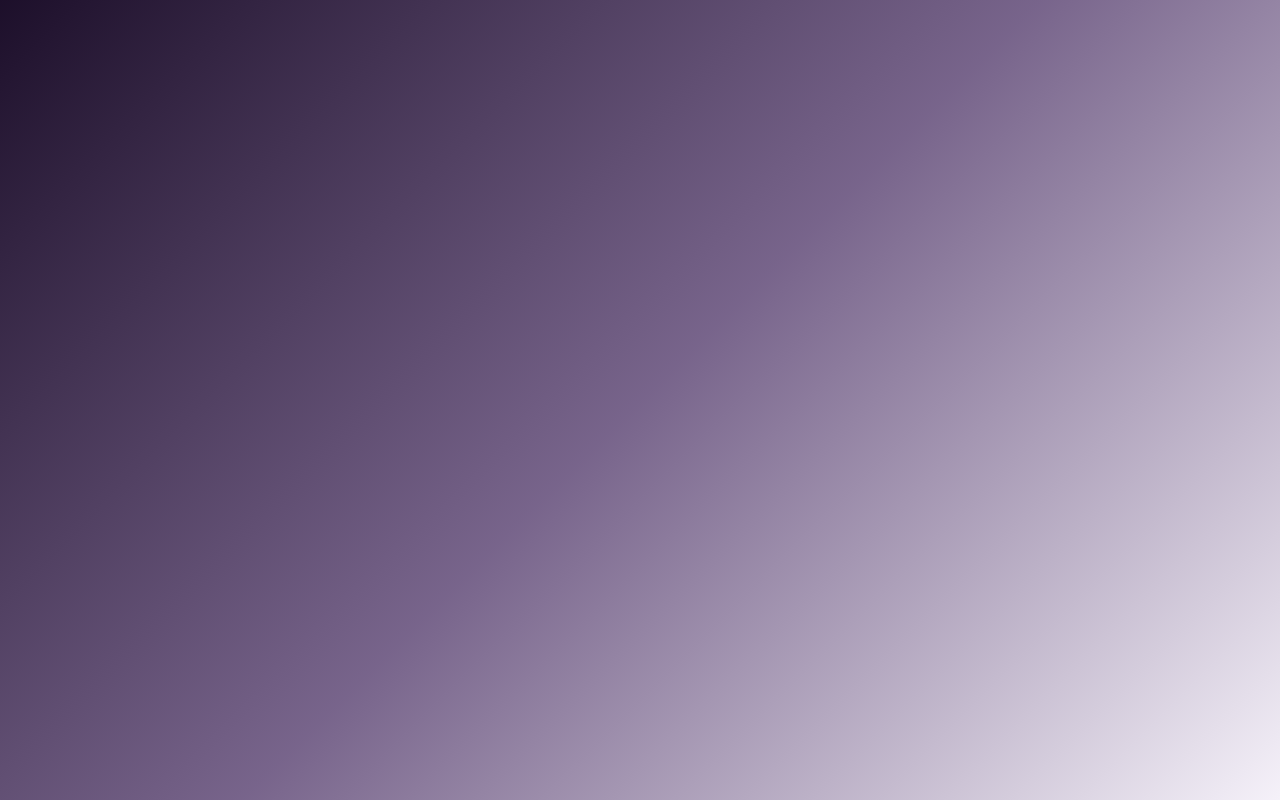
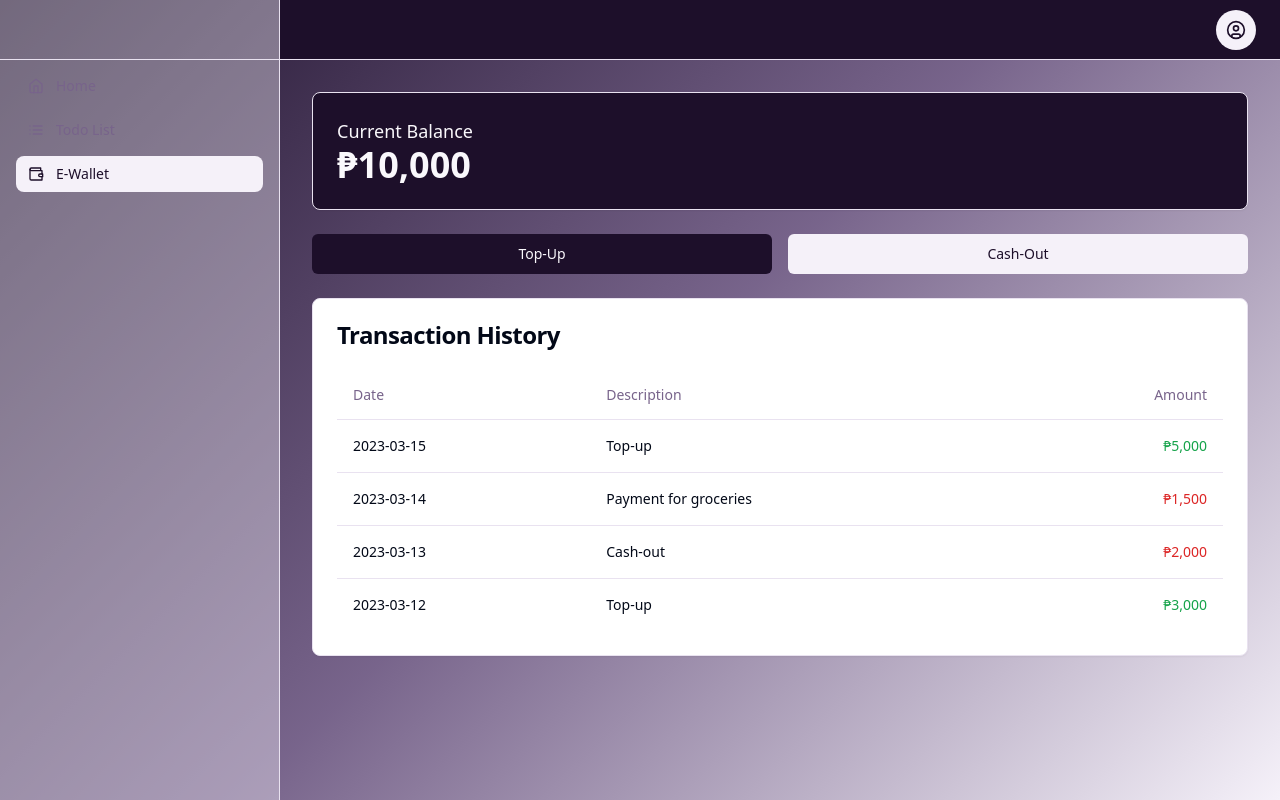
Before and after one commit to tm-games747/platapay-mobile-app, a React (Vite) app: page /wallet in a window 1280 px wide. Before the commit this address had no page. Built offline with nearby package versions, Linux system fonts and the light colour scheme.

Commit message:
Implement E-Wallet page with balance display, top-up and cash-out options, and transaction history

```diff
--- a/package.json
+++ b/package.json
@@ -6,6 +6,7 @@
   "scripts": {
     "dev": "vite",
     "build": "vite build",
+    "build:dev": "vite build --mode development",
     "lint": "eslint . --ext js,jsx --report-unused-disable-directives --max-warnings 0",
     "preview": "vite preview"
   },
--- a/src/App.jsx
+++ b/src/App.jsx
@@ -1,23 +1,29 @@
 import { Toaster } from "@/components/ui/sonner";
 import { TooltipProvider } from "@/components/ui/tooltip";
 import { QueryClient, QueryClientProvider } from "@tanstack/react-query";
-import { Home, List } from "lucide-react";
+import { Home, List, Wallet } from "lucide-react";
 import { Route, BrowserRouter as Router, Routes } from "react-router-dom";
 import Layout from "./layouts/sidebar"; // Use the sidebar layout
 import Index from "./pages/Index.jsx";
-import TodoList from "./pages/TodoList.jsx"; // Import the new TodoList page
+import TodoList from "./pages/TodoList.jsx";
+import EWallet from "./pages/EWallet.jsx"; // Import the new EWallet page
 const queryClient = new QueryClient();
 
 export const navItems = [
   {
-    title: "Home", // Feel free to change this to your liking
+    title: "Home",
     to: "/",
     icon: <Home className="h-4 w-4" />,
   },
   {
-    title: "Todo List", // New navigation item for Todo List
+    title: "Todo List",
     to: "/todo",
     icon: <List className="h-4 w-4" />,
+  },
+  {
+    title: "E-Wallet", // New navigation item for E-Wallet
+    to: "/wallet",
+    icon: <Wallet className="h-4 w-4" />,
   },
 ];
 
@@ -30,7 +36,8 @@ const App = () => {
           <Routes>
             <Route path="/" element={<Layout />}>
               <Route index element={<Index />} />
-              <Route path="todo" element={<TodoList />} /> {/* Add the new route */}
+              <Route path="todo" element={<TodoList />} />
+              <Route path="wallet" element={<EWallet />} /> {/* Add the new route */}
             </Route>
           </Routes>
         </Router>
--- /dev/null
+++ b/src/pages/EWallet.jsx
@@ -0,0 +1,69 @@
+import React from 'react';
+import { Card, CardContent, CardHeader, CardTitle } from "@/components/ui/card";
+import { Button } from "@/components/ui/button";
+import { Table, TableBody, TableCell, TableHead, TableHeader, TableRow } from "@/components/ui/table";
+
+const EWallet = () => {
+  const balance = 10000; // Example balance in Philippine Peso
+
+  const sampleTransactions = [
+    { date: '2023-03-15', description: 'Top-up', amount: 5000 },
+    { date: '2023-03-14', description: 'Payment for groceries', amount: -1500 },
+    { date: '2023-03-13', description: 'Cash-out', amount: -2000 },
+    { date: '2023-03-12', description: 'Top-up', amount: 3000 },
+  ];
+
+  const handleTopUp = () => {
+    console.log('Top-up functionality to be implemented');
+  };
+
+  const handleCashOut = () => {
+    console.log('Cash-out functionality to be implemented');
+  };
+
+  return (
+    <div className="container mx-auto p-4 space-y-6">
+      <Card className="bg-primary text-primary-foreground">
+        <CardContent className="pt-6">
+          <p className="text-lg">Current Balance</p>
+          <h2 className="text-4xl font-bold">₱{balance.toLocaleString()}</h2>
+        </CardContent>
+      </Card>
+
+      <div className="flex gap-4">
+        <Button onClick={handleTopUp} className="flex-1">Top-Up</Button>
+        <Button onClick={handleCashOut} variant="secondary" className="flex-1">Cash-Out</Button>
+      </div>
+
+      <Card>
+        <CardHeader>
+          <CardTitle>Transaction History</CardTitle>
+        </CardHeader>
+        <CardContent>
+          <Table>
+            <TableHeader>
+              <TableRow>
+                <TableHead>Date</TableHead>
+                <TableHead>Description</TableHead>
+                <TableHead className="text-right">Amount</TableHead>
+              </TableRow>
+            </TableHeader>
+            <TableBody>
+              {sampleTransactions.map((transaction, index) => (
+                <TableRow key={index}>
+                  <TableCell>{transaction.date}</TableCell>
+                  <TableCell>{transaction.description}</TableCell>
+                  <TableCell className={`text-right ${transaction.amount > 0 ? 'text-green-600' : 'text-red-600'}`}>
+                    ₱{Math.abs(transaction.amount).toLocaleString()}
+                  </TableCell>
+                </TableRow>
+              ))}
+            </TableBody>
+          </Table>
+        </CardContent>
+      </Card>
+    </div>
+  );
+};
+
+export default EWallet;
```
